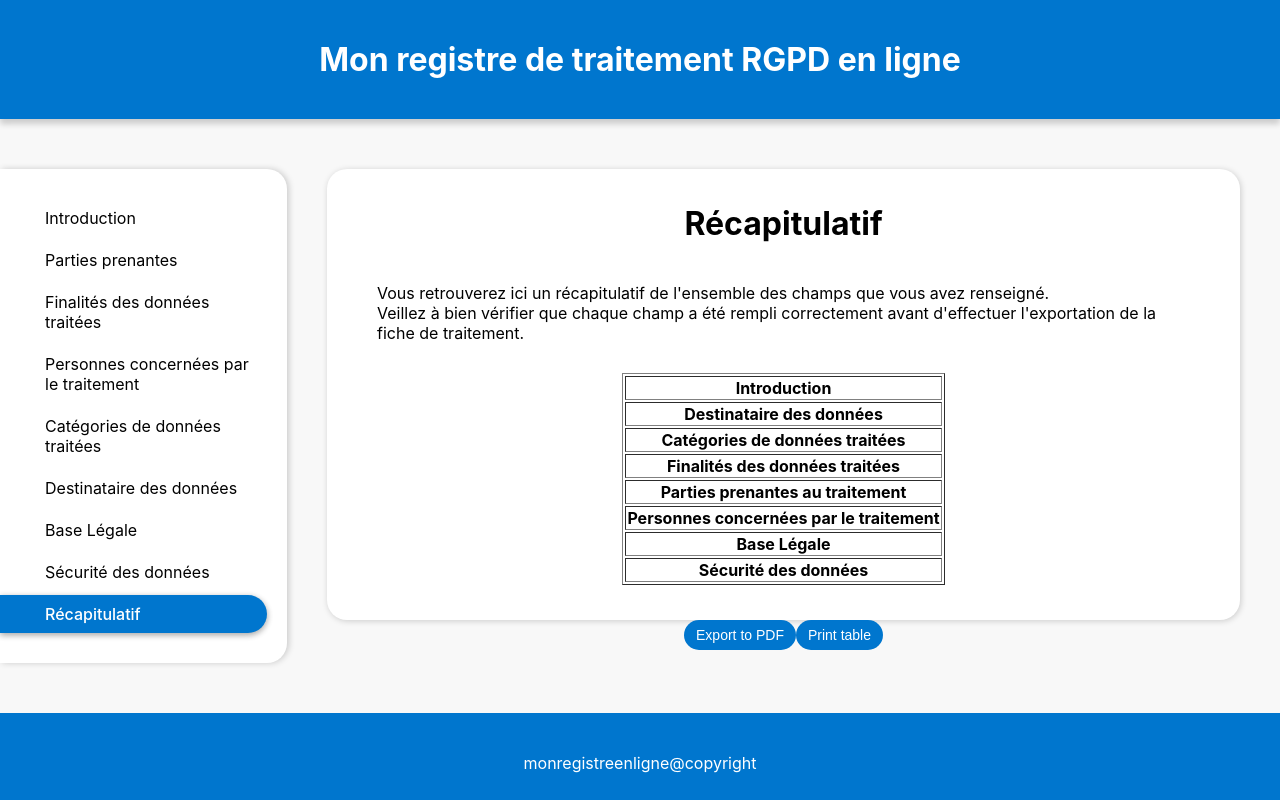
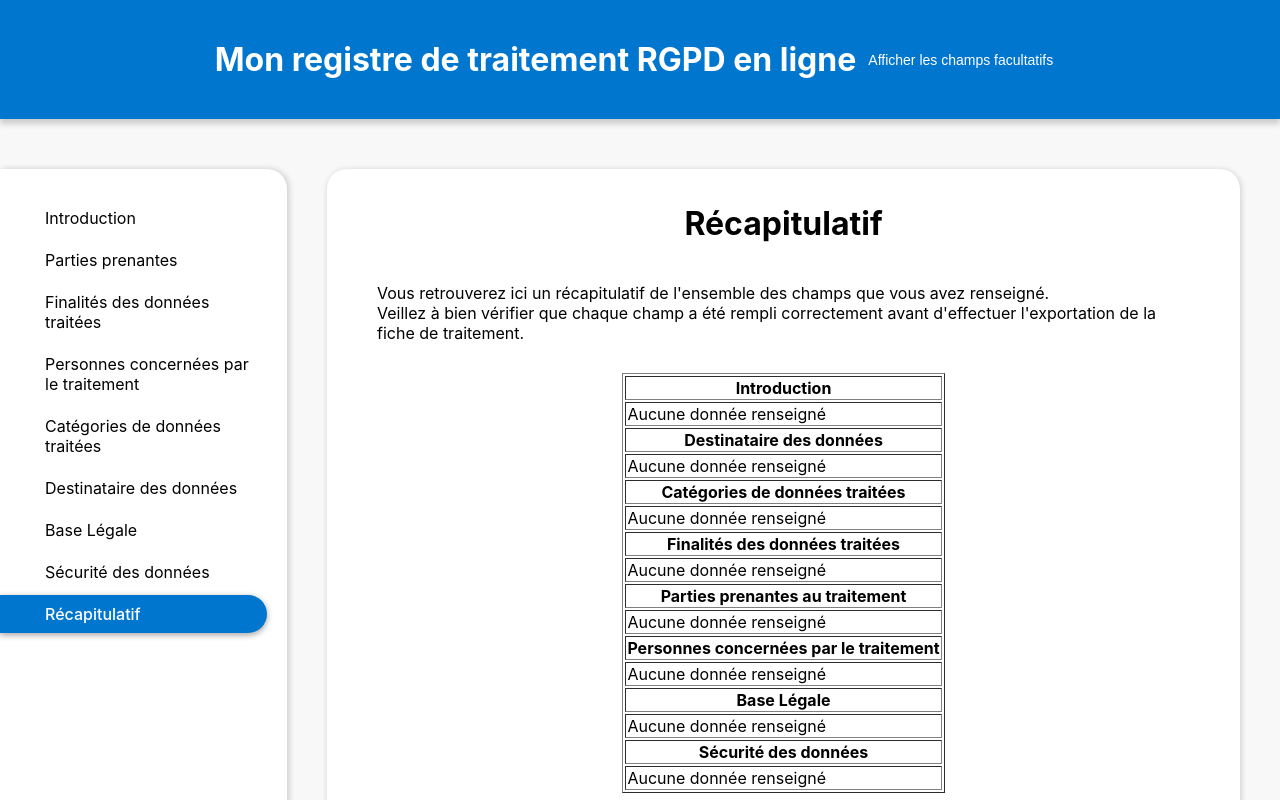
Before and after one commit to BaptLab/mon_registre_en_ligne, a React (Create React App) app: page /Recap in a window 1280 px wide. Shown: the top 800 px of the page. Built offline with nearby package versions, Linux system fonts and the light colour scheme.

Commit message:
optional fields switch working

```diff
--- a/src/components/Inputs/Input.jsx
+++ b/src/components/Inputs/Input.jsx
@@ -11,6 +11,8 @@ import "./input.css";
 import { updateValue } from "../../redux/slices/formDataSlice";
 
 const Input = (props) => {
+  const optionalFieldsValue = useSelector((state) => state.optionalFields);
+
   const pageName = props.page;
   const dataId = props.id;
   const dispatch = useDispatch();
@@ -81,7 +83,9 @@ const Input = (props) => {
   return (
     <div
       id={`${props.id}-input-container`}
-      className={`input-container ${props.type}-input-container`}
+      className={`input-container ${props.type}-input-container ${
+        props.optional && optionalFieldsValue ? "hide" : "show"
+      } `}
     >
       {/* Conditionally render the label and tooltip section */}
       {props.label && (
--- a/src/components/Inputs/input.css
+++ b/src/components/Inputs/input.css
@@ -72,3 +72,7 @@
 .inputs-title {
   margin-bottom: 15px;
 }
+
+.hide {
+  display: none;
+}
--- a/src/layout/header/Header.jsx
+++ b/src/layout/header/Header.jsx
@@ -1,9 +1,13 @@
+import { useDispatch, useSelector } from "react-redux";
 import "./header.css";
 import { useNavigate } from "react-router-dom";
+import { switchOptionalFields } from "../../redux/slices/optionalFieldSlice";
 
 const Header = () => {
+  const optionalFieldsValue = useSelector((state) => state.optionalFields);
+  console.log(optionalFieldsValue);
   const navigate = useNavigate();
-
+  const dispatch = useDispatch();
   let handleRedirection = (url) => {
     navigate(url);
   };
@@ -16,6 +20,16 @@ const Header = () => {
       >
         Mon registre de traitement RGPD en ligne
       </h1>
+      <div className="switchFields-btn-container">
+        <button
+          className="btn"
+          onClick={() => {
+            dispatch(switchOptionalFields());
+          }}
+        >
+          Afficher les champs facultatifs
+        </button>
+      </div>
     </header>
   );
 };
--- a/src/pages/Introduction/Introduction.jsx
+++ b/src/pages/Introduction/Introduction.jsx
@@ -22,7 +22,7 @@ const Introduction = () => {
  */
 
   const formData = useSelector((state) => state.formData);
-
+  const optionalFieldsValue = useSelector((state) => state.optionalFields);
   return (
     <>
       <Header />
@@ -36,6 +36,7 @@ const Introduction = () => {
             <Input
               page="introductionPageData"
               label="Nom du traitement"
+              optional={false}
               placeholder="Fichier client"
               id="traitmentName"
               type="text"
@@ -45,6 +46,7 @@ const Introduction = () => {
               <Input
                 page="introductionPageData"
                 label="Date de création du traitement"
+                optional={true}
                 placeholder="01/01/1999"
                 id="traitmentCreationDate"
                 type="Date"
@@ -52,6 +54,7 @@ const Introduction = () => {
               <Input
                 page="introductionPageData"
                 label="Précision(s) sur la date de création du traitement"
+                optional={true}
                 placeholder="à compter du lancement du logiciel x"
                 id="traitmentCreationDatePrecision"
                 type="text"
--- a/src/pages/Recap/Recap.jsx
+++ b/src/pages/Recap/Recap.jsx
@@ -4,13 +4,14 @@ import Footer from "../../layout/Footer/Footer";
 import SideNav from "../../layout/SideNav/SideNav";
 import Header from "../../layout/header/Header";
 import { useSelector } from "react-redux";
+import "./recap.css";
 
 const Recap = () => {
   const formData = useSelector((state) => state.formData);
   console.log(formData);
 
   const dataTable = formData.map((page) => {
-    if (page && page.data) {
+    if (page && page.data && Object.keys(page.data).length > 0) {
       return (
         <tbody key={`page-${page.page}`}>
           <tr>
@@ -20,12 +21,12 @@ const Recap = () => {
             const dataItem = page.data[data];
             return (
               <tr key={`page-${page.page}-${data}`}>
-                <td>{dataItem.label}</td>
-                <td>
+                <td className="recap-row-text recap-label">{dataItem.label}</td>
+                <td className="recap-row-text recap-value">
                   {typeof dataItem.value === "boolean"
                     ? dataItem.value
-                      ? "yes"
-                      : "no"
+                      ? "oui"
+                      : "non"
                     : dataItem.value}
                 </td>
               </tr>
@@ -33,8 +34,19 @@ const Recap = () => {
           })}
         </tbody>
       );
+    } else {
+      // Display a row with a placeholder text when no data is available
+      return (
+        <tbody key={`page-${page.page}`}>
+          <tr>
+            <th colSpan="2">{page.name}</th>
+          </tr>
+          <tr>
+            <td colSpan="2">Aucune donnée renseigné</td>
+          </tr>
+        </tbody>
+      );
     }
-    return null; // Return null for cases where page or page.data is undefined
   });
 
   return (
@@ -55,8 +67,6 @@ const Recap = () => {
               d'effectuer l'exportation de la fiche de traitement.
             </span>
             <table border="1">{dataTable}</table>
-          </section>
-
             <div className="btn-container">
               <button
                 className="btn"
@@ -75,6 +85,7 @@ const Recap = () => {
                 Print table
               </button>
             </div>
+          </section>
         </div>
       </main>
       <Footer />
--- /dev/null
+++ b/src/redux/slices/optionalFieldSlice.js
@@ -0,0 +1,18 @@
+import { createSlice } from "@reduxjs/toolkit";
+
+const initialState = true;
+
+export const optionalFieldsSlice = createSlice({
+  name: "optionalFields",
+  initialState,
+  reducers: {
+    switchOptionalFields: (state) => {
+      return !state;
+    },
+  },
+});
+
+// Action creators are generated for each case reducer function
+export const { switchOptionalFields } = optionalFieldsSlice.actions;
+
+export default optionalFieldsSlice.reducer;
--- a/src/redux/store.js
+++ b/src/redux/store.js
@@ -1,10 +1,11 @@
 import { configureStore } from "@reduxjs/toolkit";
 import checkboxReducer from "./slices/checkboxSlice";
 import formDataReducer from "./slices/formDataSlice";
-
+import optionalFieldsReducer from "./slices/optionalFieldSlice";
 export const store = configureStore({
   reducer: {
     dataCheckbox: checkboxReducer,
     formData: formDataReducer,
+    optionalFields: optionalFieldsReducer,
   },
 });
```
Lines whose indentation alone changed are shown as unchanged.
